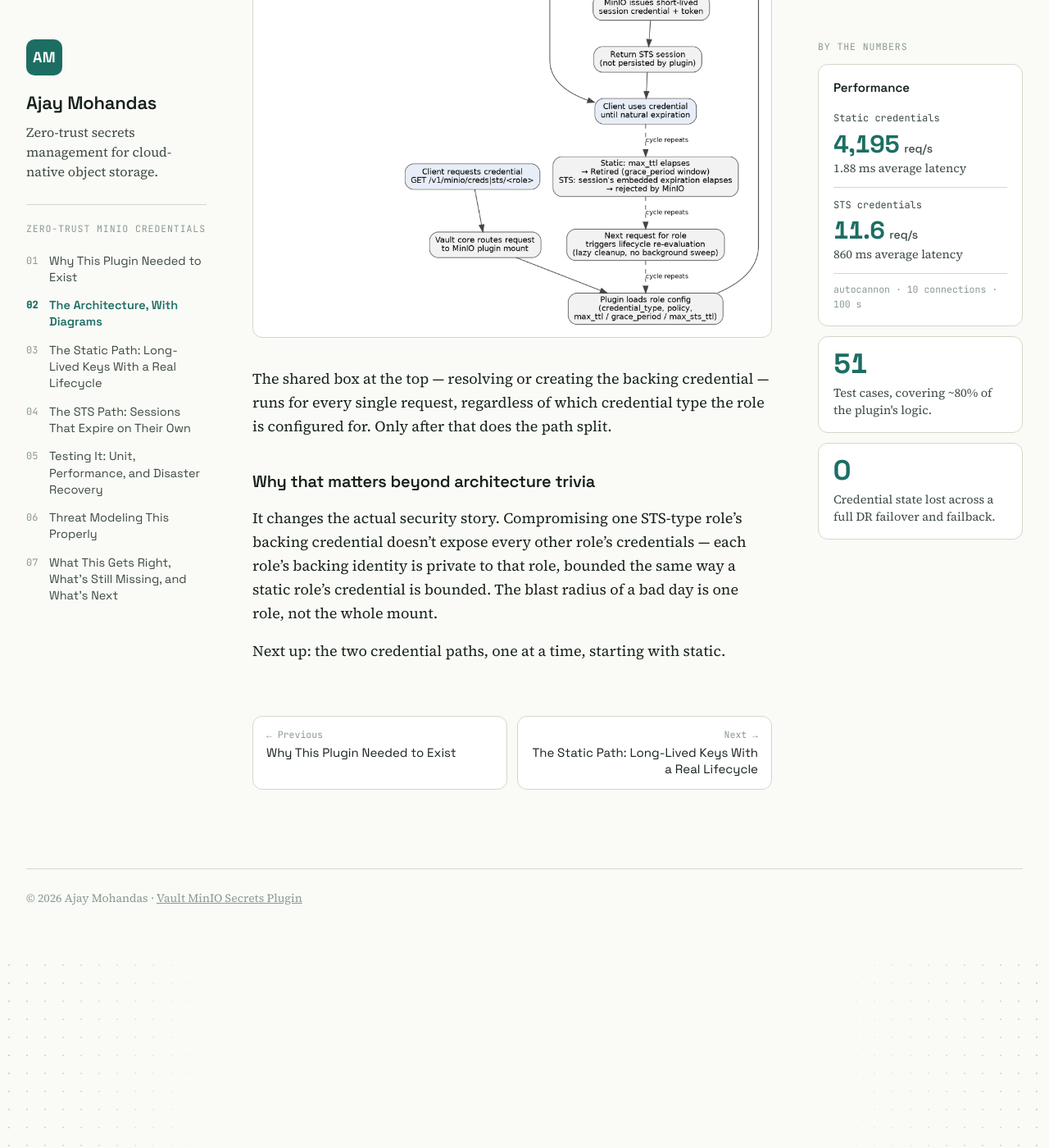
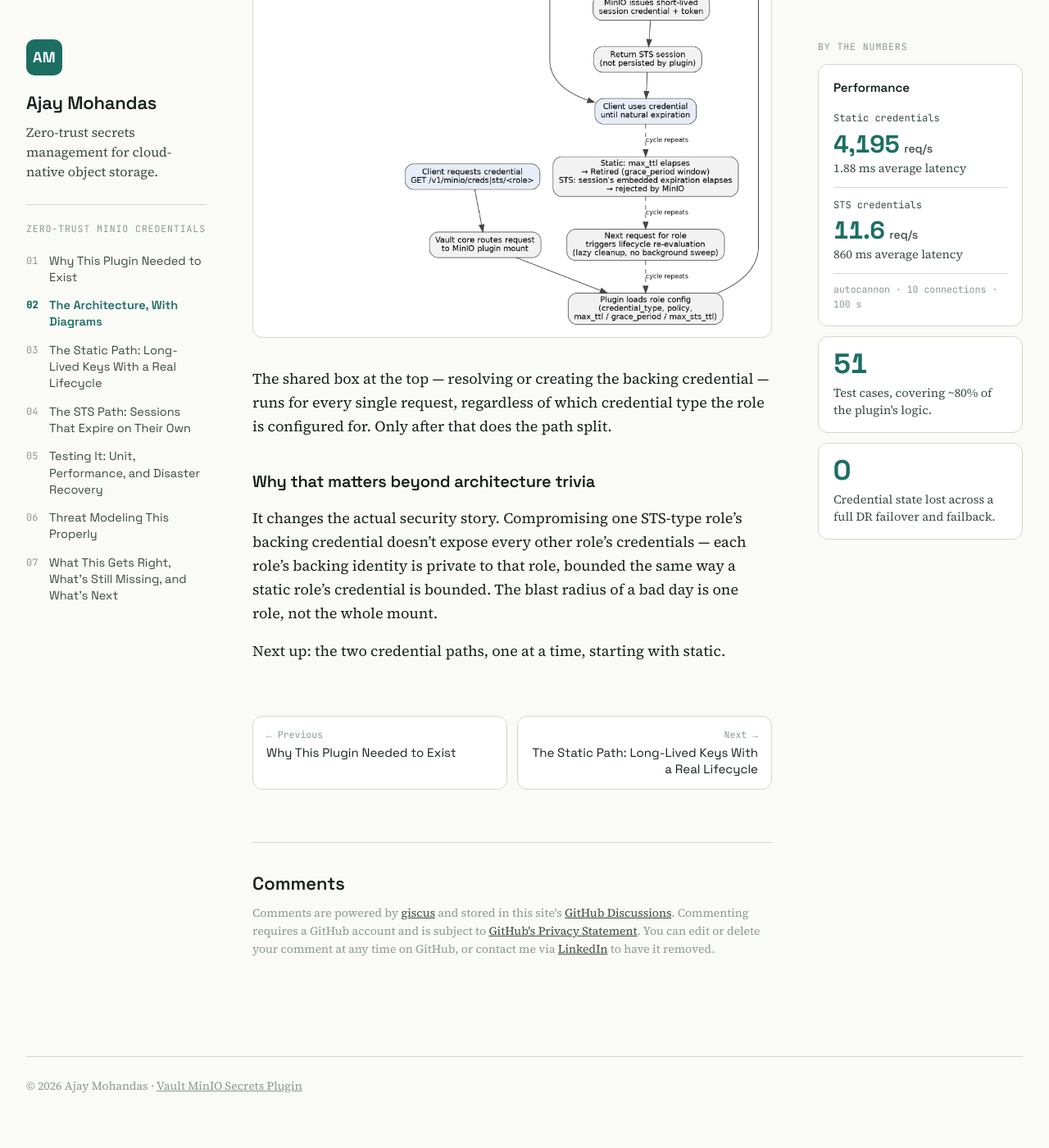
Before and after one commit to ajaymohandas89/ajaymohandas89.github.io, a Jekyll site: the page built from _posts/2026-09-27-the-architecture-with-diagrams.md, in a window 1280 px wide and 1400 px high, scrolled down 2310 px. Shown: the whole window at 82% size. Built offline with Jekyll 4.4.1, drawn with Linux system fonts in a browser that asks for light colours; comment, search, counter and statistics services are not loaded.

Commit message:
Add giscus comments to posts
Comments load from the Blog comments category in GitHub Discussions,
with a short note on where they are stored and how to remove them.

Co-Authored-By: Claude Opus 5.5 <noreply@anthropic.com>

```diff
--- /dev/null
+++ b/_includes/comments.html
@@ -0,0 +1,29 @@
+<section class="comments" aria-labelledby="comments-heading">
+  <h2 id="comments-heading" class="comments-heading">Comments</h2>
+  <p class="comments-note">
+    Comments are powered by <a href="https://giscus.app">giscus</a> and
+    stored in this site's
+    <a href="https://github.com/ajaymohandas89/ajaymohandas89.github.io/discussions">GitHub Discussions</a>.
+    Commenting requires a GitHub account and is subject to
+    <a href="https://docs.github.com/en/site-policy/privacy-policies/github-general-privacy-statement">GitHub's Privacy Statement</a>.
+    You can edit or delete your comment at any time on GitHub, or contact me
+    via <a href="https://www.linkedin.com/in/ajay-mohandas">LinkedIn</a> to
+    have it removed.
+  </p>
+  <script src="https://giscus.app/client.js"
+          data-repo="ajaymohandas89/ajaymohandas89.github.io"
+          data-repo-id="R_kgDOU6gA5Q"
+          data-category="Blog comments"
+          data-category-id="DIC_kwDOU6gA5c4DG_sM"
+          data-mapping="pathname"
+          data-strict="0"
+          data-reactions-enabled="1"
+          data-emit-metadata="0"
+          data-input-position="top"
+          data-theme="light"
+          data-lang="en"
+          data-loading="lazy"
+          crossorigin="anonymous"
+          async>
+  </script>
+</section>
--- a/_layouts/post.html
+++ b/_layouts/post.html
@@ -55,6 +55,8 @@ page_class: page--post
     {% endif %}
   </nav>
   {% endif %}
+
+  {% include comments.html %}
 </main>
 
 {% if page.series == "vault-minio" %}
--- a/assets/css/site.css
+++ b/assets/css/site.css
@@ -726,3 +726,29 @@ body::before {
 .side-label a:hover {
   color: var(--accent);
 }
+
+/* ---------- Comments (giscus) ---------- */
+.comments {
+  margin-top: 64px;
+  padding-top: 32px;
+  border-top: 1px solid var(--rule);
+}
+.comments-heading {
+  font-family: "Space Grotesk", sans-serif;
+  font-weight: 600;
+  font-size: 22px;
+  margin: 0 0 8px;
+}
+.comments-note {
+  font-size: 14px;
+  line-height: 1.55;
+  color: var(--muted);
+  margin: 0 0 24px;
+}
+.comments-note a {
+  color: var(--ink-soft);
+}
+.giscus,
+.giscus-frame {
+  width: 100%;
+}
```
